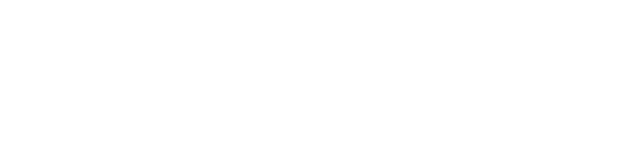
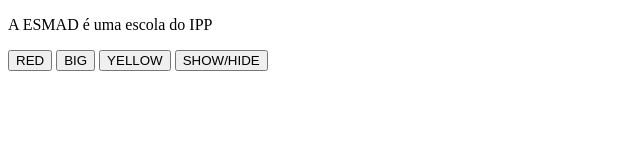
Before and after one commit to edumsil/PW-I, a plain HTML site: page Ficha 4/index.html in a window 1280 px wide. Shown: the whole page, without its empty margins (0-640 px from the left). Drawn offline with Linux system fonts and the light colour scheme.

Commit message:
16-10-2018

```diff
--- a/Ficha 4/index.html
+++ b/Ficha 4/index.html
@@ -10,6 +10,17 @@
 </head>
 
 <body>
+    <div id="intro">
+        <p v-bind:style="{color: textColor, 'font-size': fontSize+'px', 'background-color': backColor, visibility: show}">
+            {{msg}}
+        </p>
+        <button @click="formatTextColor('red')">RED</button>
+        <button @click="formatTextSize(30)">BIG</button>
+        <button @click="formatBackColor('yellow')">YELLOW</button>
+        <button @click="showHide()">SHOW/HIDE</button>
+    </div>
+
+
     <script src="js/vue-instance.js"></script>
 </body>
 
--- a/Ficha 4/js/vue-instance.js
+++ b/Ficha 4/js/vue-instance.js
@@ -0,0 +1,28 @@
+const vm = new Vue({
+    el: "#intro",
+    data: {
+        msg: "A ESMAD é uma escola do IPP",
+        textColor: "black",
+        fontSize: '12pt',
+        backColor: "white",
+        show: 'visible'
+
+    },
+    methods: {
+        formatTextColor(color) {
+            this.textColor = color
+        },
+        formatTextSize(size) {
+            this.fontSize = size
+        },
+        formatBackColor(color) {
+            this.backColor = color
+        },
+        showHide() {
+            if (this.show == 'visible')
+                this.show = 'hidden'
+            else
+                this.show = 'visible'
+        }
+    }
+})
```
